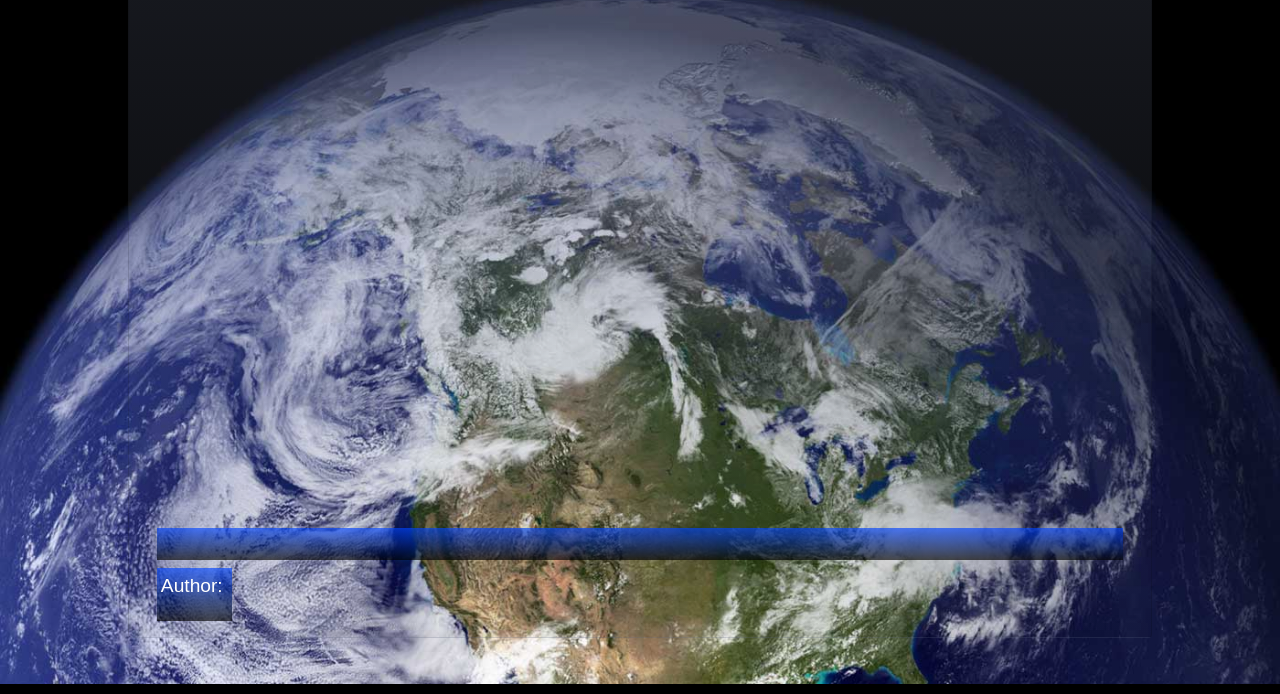
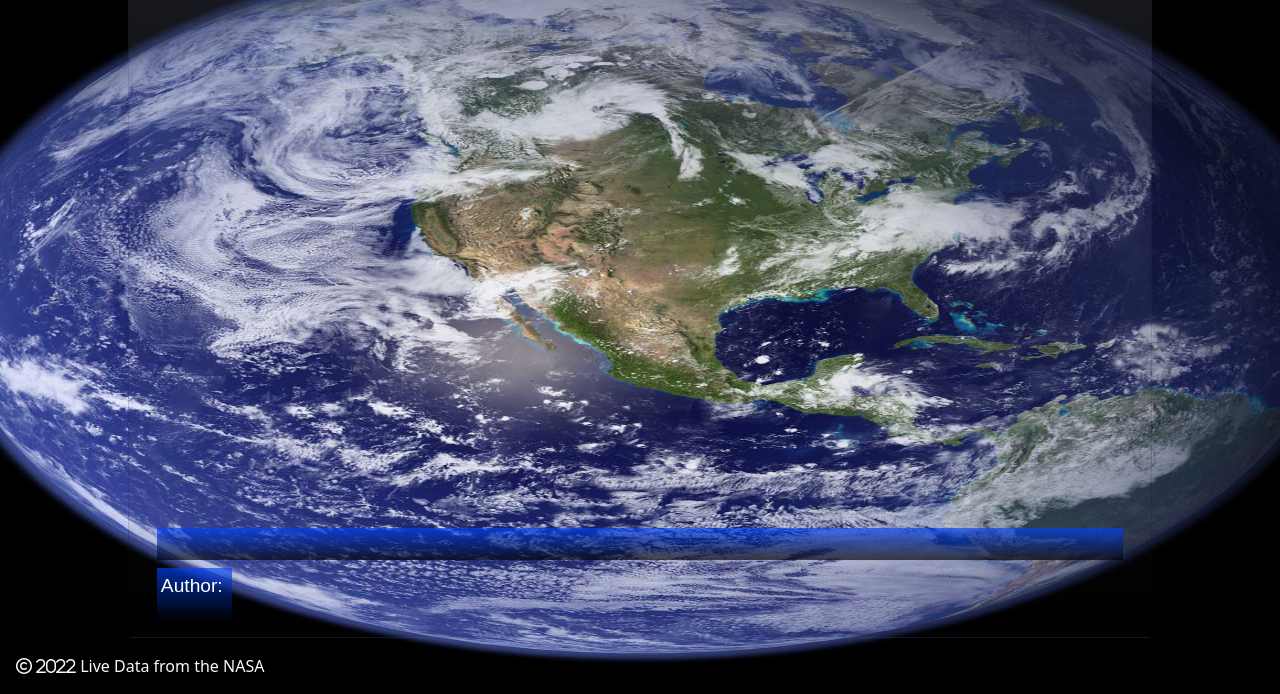
Before and after one commit to venskolev/PB-NASA-APOD, a website with bundled scripts: page index.html in a window 1280 px wide. Shown: the part 116-810 px from the top of the page. Built offline with nearby package versions, Linux system fonts and the light colour scheme; no server answers; a web font is replaced by a local one.

Commit message:
Code fix

```diff
--- a/index.html
+++ b/index.html
@@ -4,7 +4,7 @@
 <head>
   <meta charset="UTF-8">
   <meta name="viewport" content="width=device-width, initial-scale=1.0">
-  <title>Bootstrap Site</title>
+  <title>Astronomy Picture of the Day - NASA</title>
   <link rel="stylesheet" href="https://stackpath.bootstrapcdn.com/bootstrap/5.0.0-alpha1/css/bootstrap.min.css"
     integrity="sha384-r4NyP46KrjDleawBgD5tp8Y7UzmLA05oM1iAEQ17CSuDqnUK2+k9luXQOfXJCJ4I" crossorigin="anonymous">
   <script src="https://cdn.jsdelivr.net/npm/popper.js@1.16.0/dist/umd/popper.min.js"
@@ -17,6 +17,7 @@
   <link rel="preconnect" href="https://fonts.gstatic.com" crossorigin>
   <link href="https://fonts.googleapis.com/css2?family=M+PLUS+Code+Latin:wght@300&family=Titillium+Web&display=swap"
     rel="stylesheet">
+    <script src="https://kit.fontawesome.com/266eebd455.js" crossorigin="anonymous"></script>
   <link rel="stylesheet" href="./style.css">
 </head>
 
@@ -60,6 +61,10 @@
       <p class="container" id=""></p>
     </section> -->
   </main>
+  <footer class="d-flex">
+    <p class="m-3 text-light"><i class="fa fa-copyright" aria-hidden="true"> 2022 </i> Live Data
+      from the NASA</p>
+  </footer>
   <script src="https://cdnjs.cloudflare.com/ajax/libs/axios/0.24.0/axios.min.js"></script>
   <script src="index.js"> </script>
 
```
